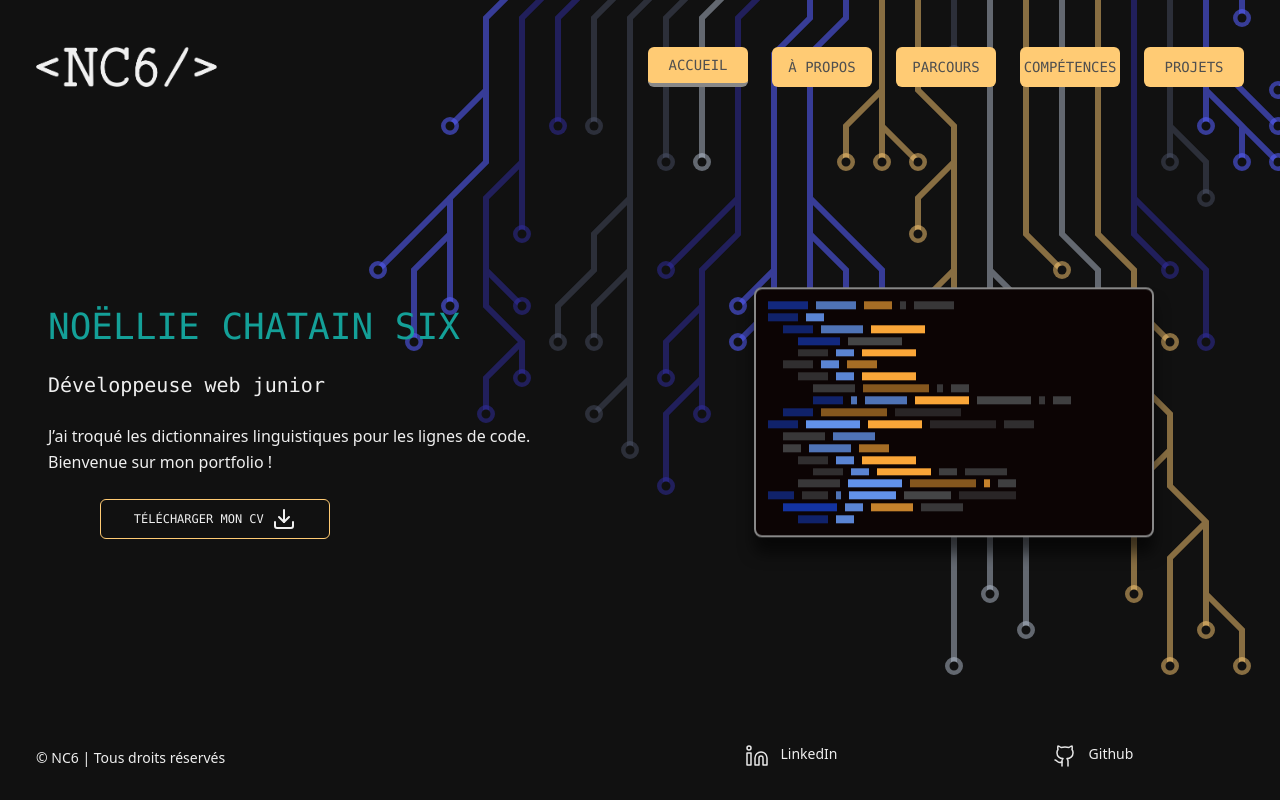
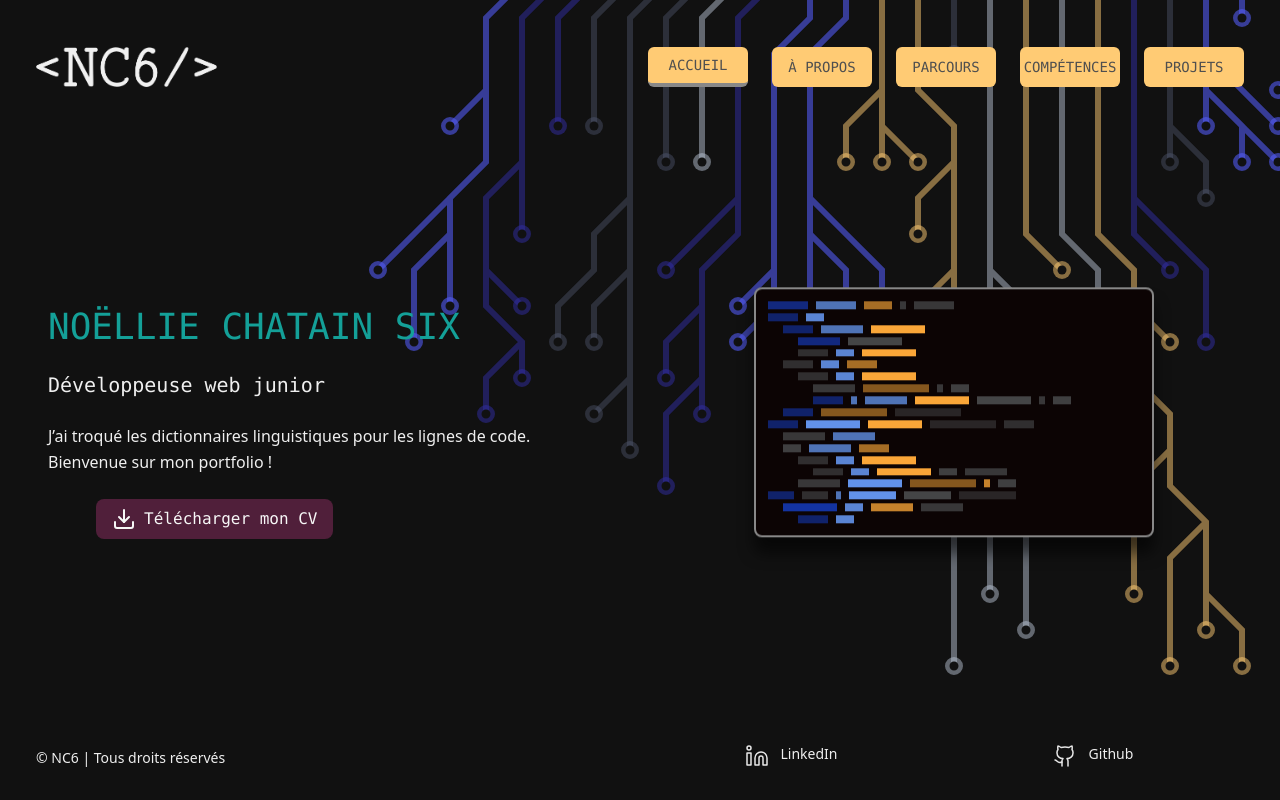
Before and after one commit to NollieChtn6/Portfolio, a React (Vite) app: page / in a window 1280 px wide. Built offline with nearby package versions, Linux system fonts and the light colour scheme.

Commit message:
use downloadFile utils and import custom button

```diff
--- a/src/components/homepage/HomePage.tsx
+++ b/src/components/homepage/HomePage.tsx
@@ -1,43 +1,36 @@
-import { Download } from 'lucide-react';
-import { Button } from '../ui/button';
-import ScreenComponent from './screen/Screen';
+import { Download } from "lucide-react";
+import { Button } from "../userinterface/button";
+import ScreenComponent from "./screen/Screen";
+import { downloadFile } from "@/utils/download";
 
-import cv from '../../assets/CHATAIN_SIX_CV_2024.pdf';
+import cv from "../../assets/CHATAIN_SIX_CV_2024.pdf";
 
 function HomePage() {
-  // Source code from: https://www.geeksforgeeks.org/how-to-download-pdf-file-in-reactjs/
-  const onButtonClick = () => {
-    fetch(cv).then((response) => {
-      response.blob().then((blob) => {
-        const fileURL = window.URL.createObjectURL(blob);
-        const alink = document.createElement('a');
-        alink.href = fileURL;
-        alink.download = 'CHATAIN_SIX_Web_Developer.pdf';
-        alink.click();
-      });
-    });
+  const handleFileDownload = (): void => {
+    downloadFile(cv, "CHATAIN_SIX_CV_2024.pdf");
   };
+
   return (
     <main className="homepage-container flex flex-col md:flex-row max-sm:overflow-y-scroll h-full">
       <div className="homepage-content-left flex flex-col md:flex-row w-full md:w-2/4">
         <div className="about-text-container text-woodsmoke-200 flex flex-col grow md:h-full  p-9 md:w-2/4 space-y-6 md:place-content-center">
-          <h1 className=" md:text-4xl">Noëllie Chatain Six</h1>
+          <h1>Noëllie Chatain Six</h1>
           <p className="hero-subtitle flex w-[75%] text-sm md:text-md xl:text-xl animate-typing overflow-hidden whitespace-nowrap font-mono border-r-4">
             Développeuse web junior
           </p>
           <p>
-            J&rsquo;ai troqué les dictionnaires linguistiques pour les lignes de
-            code.
+            J&rsquo;ai troqué les dictionnaires linguistiques pour les lignes de code.
             <br /> Bienvenue sur mon portfolio&nbsp;!
           </p>
           <div className="homepage-btns-container flex justify-evenly w-full md:w-[60%]">
             <Button
-              className="w-[230px]"
-              variant="outline"
-              onClick={onButtonClick}
+              type="button"
+              onClick={handleFileDownload}
+              size="md"
+              variant="primary"
+              icon={<Download />}
             >
               Télécharger mon CV
-              <Download className="ml-2" />
             </Button>
           </div>
         </div>
```
